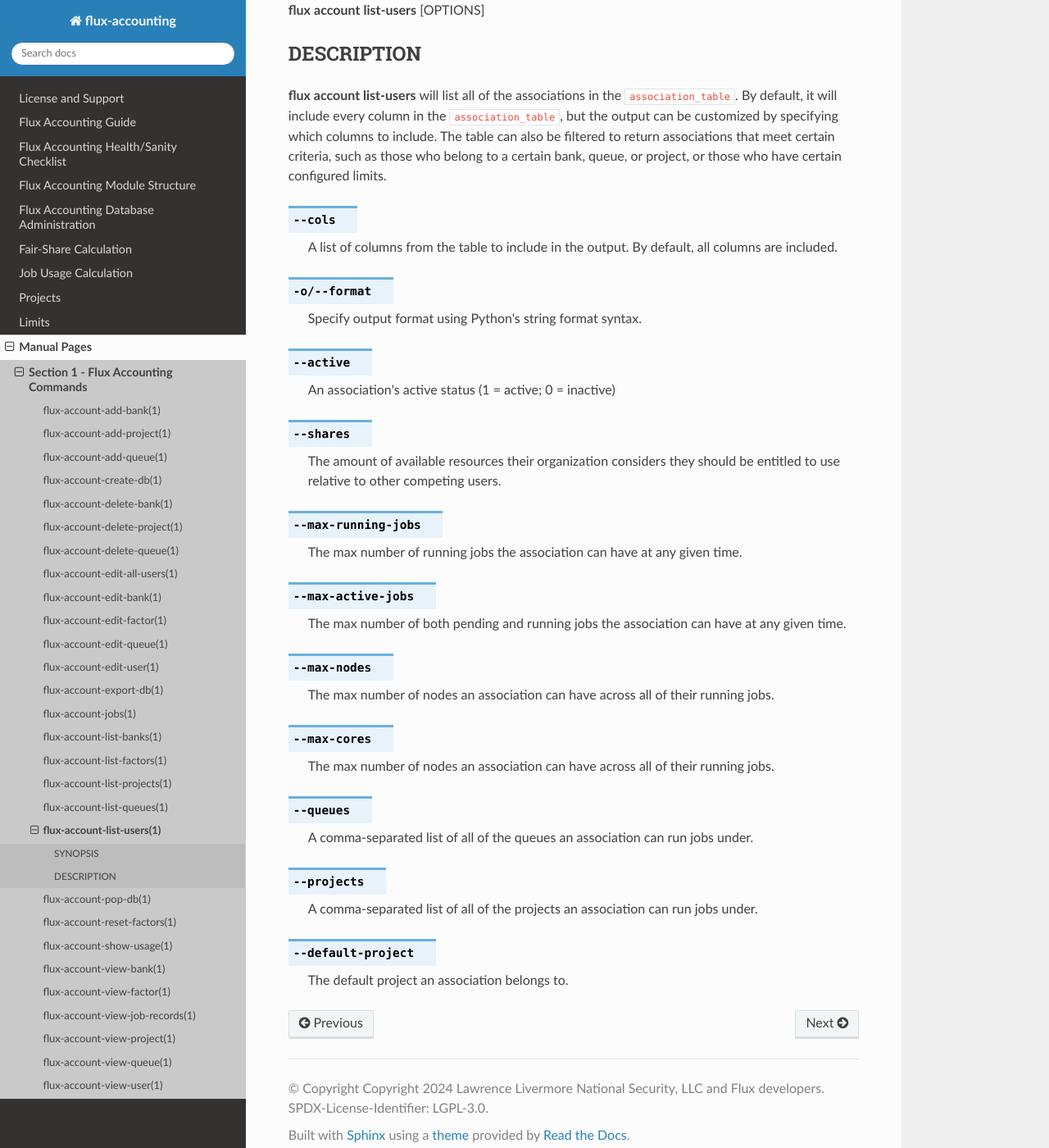
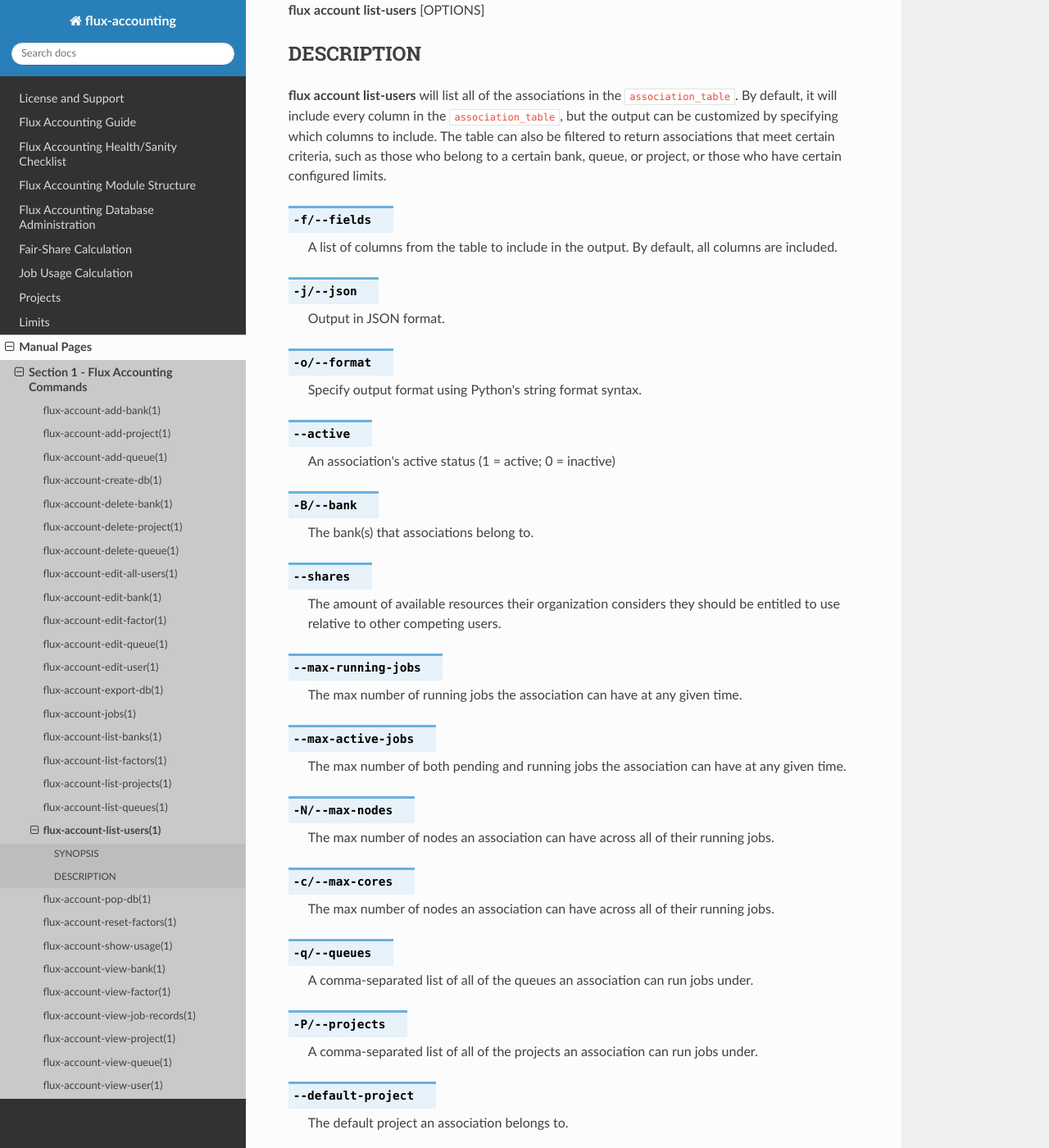
Before and after one commit to flux-framework/flux-accounting, a Sphinx documentation site: the page built from doc/man1/flux-account-list-users.rst, in a window 1280 px wide and 1400 px high, scrolled down 239 px. Shown: the whole window at 82% size. Built offline with Sphinx 7.4.7 and the Read the Docs theme 3.1.0, drawn with Linux system fonts in a browser that asks for light colours; pages that are not in the unit, such as notebooks, are missing from menus.

Commit message:
commands: add short options for user commands
Problem: A number of commands that deal with users in the
flux-accounting database do not offer short-form options, which results
in some inconvenient typing when specifying a lot of the optional args.
It would be nicer if these optional arguments had a short-form option.

Add some short options to the various commands that deal with users.
Update the corresponding *-user(1) pages with the new short options.

```diff
--- a/doc/man1/flux-account-list-users.rst
+++ b/doc/man1/flux-account-list-users.rst
@@ -22,10 +22,14 @@ columns to include. The table can also be filtered to return associations that
 meet certain criteria, such as those who belong to a certain bank, queue, or
 project, or those who have certain configured limits.
 
-.. option:: --cols
+.. option:: -f/--fields
 
     A list of columns from the table to include in the output. By default, all
     columns are included.
+
+.. option:: -j/--json
+
+    Output in JSON format.
 
 .. option:: -o/--format
 
@@ -34,6 +38,10 @@ project, or those who have certain configured limits.
 .. option:: --active
 
     An association's active status (1 = active; 0 = inactive)
+
+.. option:: -B/--bank
+
+    The bank(s) that associations belong to.
 
 .. option:: --shares
 
@@ -49,22 +57,22 @@ project, or those who have certain configured limits.
     The max number of both pending and running jobs the association can have at
     any given time.
 
-.. option:: --max-nodes
+.. option:: -N/--max-nodes
 
     The max number of nodes an association can have across all of their running
     jobs.
 
-.. option:: --max-cores
+.. option:: -c/--max-cores
 
     The max number of nodes an association can have across all of their running
     jobs.
 
-.. option:: --queues
+.. option:: -q/--queues
 
     A comma-separated list of all of the queues an association can run jobs
     under.
 
-.. option:: --projects
+.. option:: -P/--projects
 
     A comma-separated list of all of the projects an association can run jobs
     under.
```
Also changed, not shown: doc/man1/flux-account-add-user.rst (+11 -6 lines), doc/man1/flux-account-edit-user.rst (+6 -6 lines), 1 other file.
